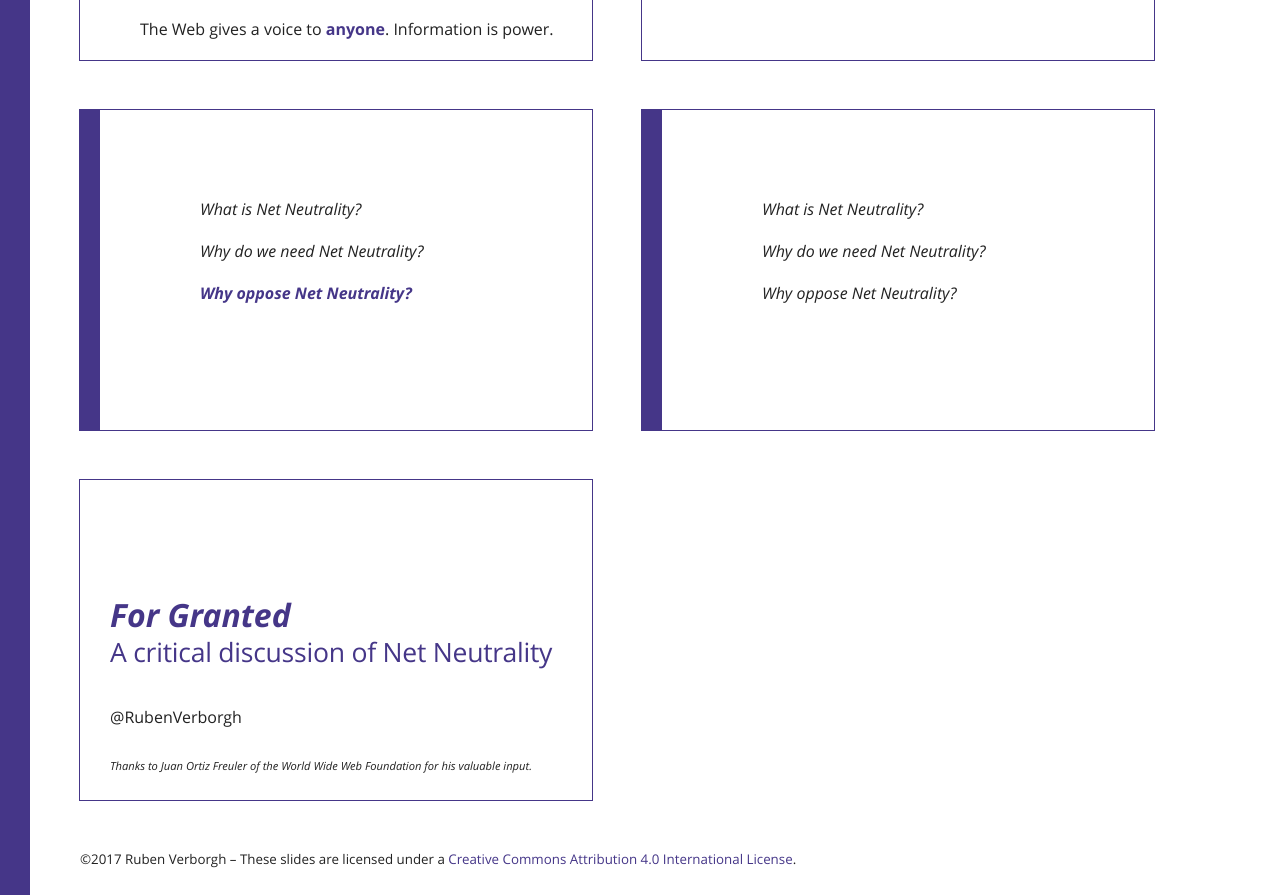
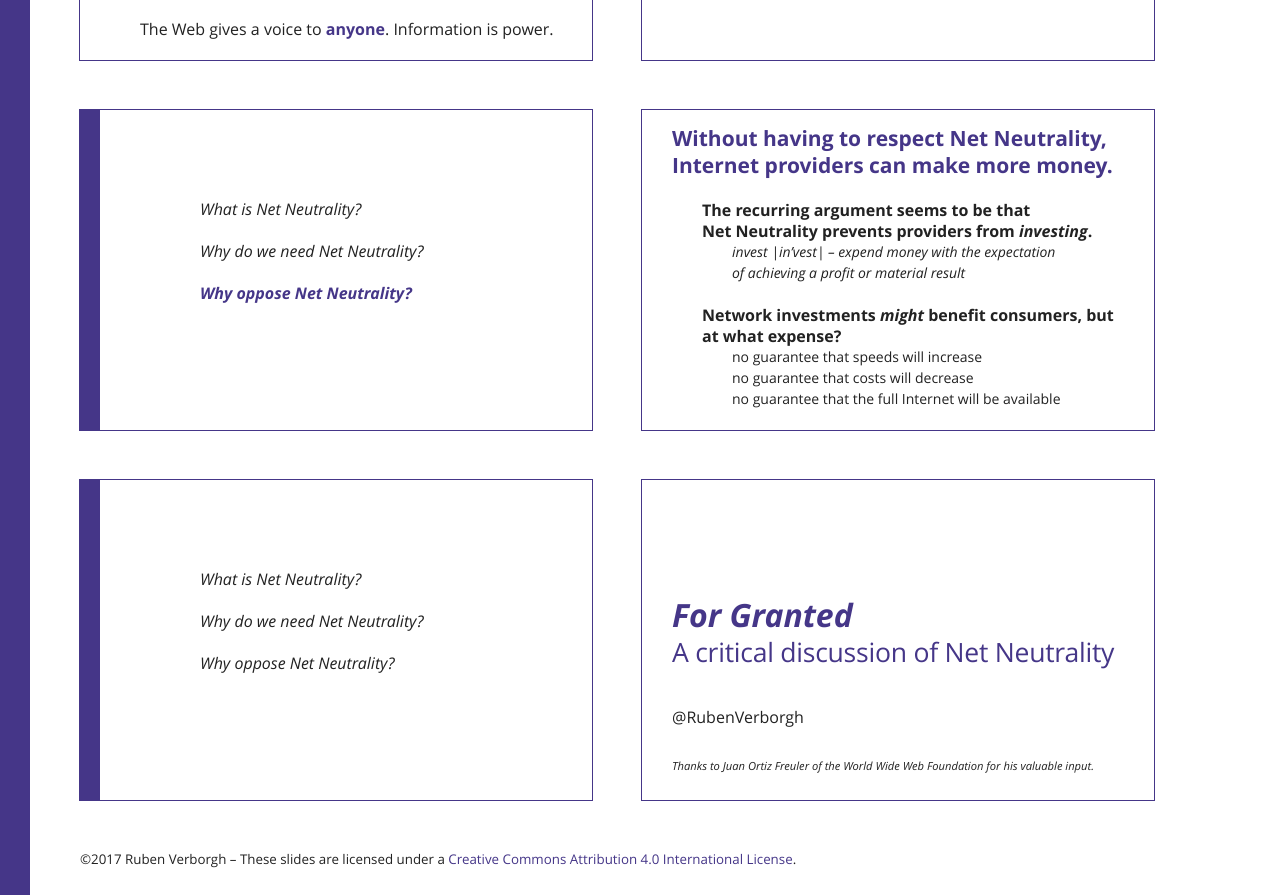
Before and after one commit to RubenVerborgh/Net-Neutrality-2017, a website: page index.html in a window 1280 px wide. Shown: the part 3904-4799 px from the top of the page. Drawn offline with Linux system fonts and the light colour scheme.

Commit message:
Discuss money.

```diff
--- a/index.html
+++ b/index.html
@@ -421,6 +421,34 @@
     </ul>
   </div>
 
+  <div class="slide" id="money">
+    <h2>
+      Without having to respect Net Neutrality,<br>
+      Internet providers can make more money.
+    </h2>
+    <ul>
+      <li class="next">
+        The recurring argument seems to be that<br>
+        Net Neutrality prevents providers from <em>investing</em>.
+        <ul>
+          <li class="next">
+            <em>invest |in’vest| –
+            expend money with the expectation of achieving a profit or material result</em>
+          </li>
+        </ul>
+      </li>
+      <li class="next">
+        Network investments <em>might</em> benefit consumers,
+        but at what expense?
+        <ul>
+          <li>no guarantee that speeds will increase</li>
+          <li>no guarantee that costs will decrease</li>
+          <li class="next">no guarantee that the full Internet will be available</li>
+        </ul>
+      </li>
+    </ul>
+  </div>
+
   <div class="toc slide" id="recap">
     <ul>
       <li><a href="#toc-definition">What is Net Neutrality?</a></li>
@@ -445,5 +473,6 @@
     <p>©2017 Ruben Verborgh – These slides are licensed under a <a rel="license" href="https://creativecommons.org/licenses/by/4.0/">Creative Commons Attribution 4.0 International License</a>.</p>
   </footer>
   <script src="scripts/shower.min.js"></script>
+  <script async src="https://platform.twitter.com/widgets.js" charset="utf-8"></script>
 </body>
 </html>
```
